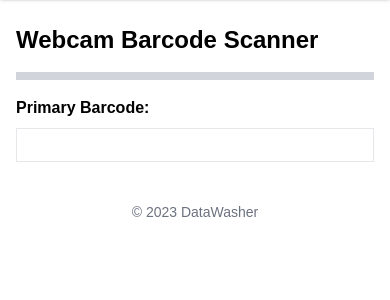
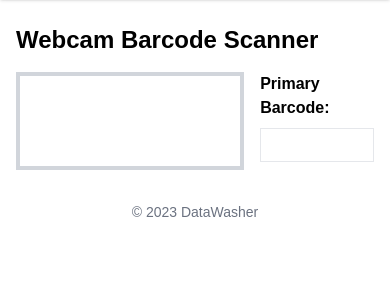
Before and after one commit to kamekazz/DataWasher, a Flask app: page /webcam-demo in a window 390 px wide. Shown: the part 40-340 px from the top of the page. Run offline with Flask 3, Linux system fonts and the light colour scheme; some libraries are stand-ins or nearby versions.

Commit message:
Simplify webcam demo layout for mobile

```diff
--- a/static/styles/custom.css
+++ b/static/styles/custom.css
@@ -51,7 +51,19 @@ img {
     height: auto;
 }
 
+#video-container {
+    position: relative;
+}
+
 #video-container video {
     width: 100%;
     height: auto;
 }
+
+#video-container canvas {
+    position: absolute;
+    top: 0;
+    left: 0;
+    width: 100%;
+    height: 100%;
+}
--- a/templates/pages/webcam_demo.html
+++ b/templates/pages/webcam_demo.html
@@ -1,12 +1,12 @@
 {% include 'elements/header.html' %}
 <div class="container mx-auto px-4">
     <h1 class="text-2xl font-bold mb-4">Webcam Barcode Scanner</h1>
-    <div class="flex flex-col md:flex-row">
-        <div id="video-container" class="border-4 border-gray-300 w-full md:w-2/3"></div>
-        <div class="mt-4 md:mt-0 md:ml-4 w-full md:w-1/3">
+    <div class="flex flex-row">
+        <div id="video-container" class="border-4 border-gray-300 w-2/3"></div>
+        <div class="ml-4 w-1/3 flex flex-col">
             <label for="primary-barcode-input" class="font-bold block mb-2">Primary Barcode:</label>
             <input id="primary-barcode-input" type="text" class="border p-1 mb-2 w-full" />
-            <div id="barcode-results"></div>
+            <div id="barcode-results" class="flex-1 overflow-y-auto"></div>
         </div>
     </div>
 </div>
```
